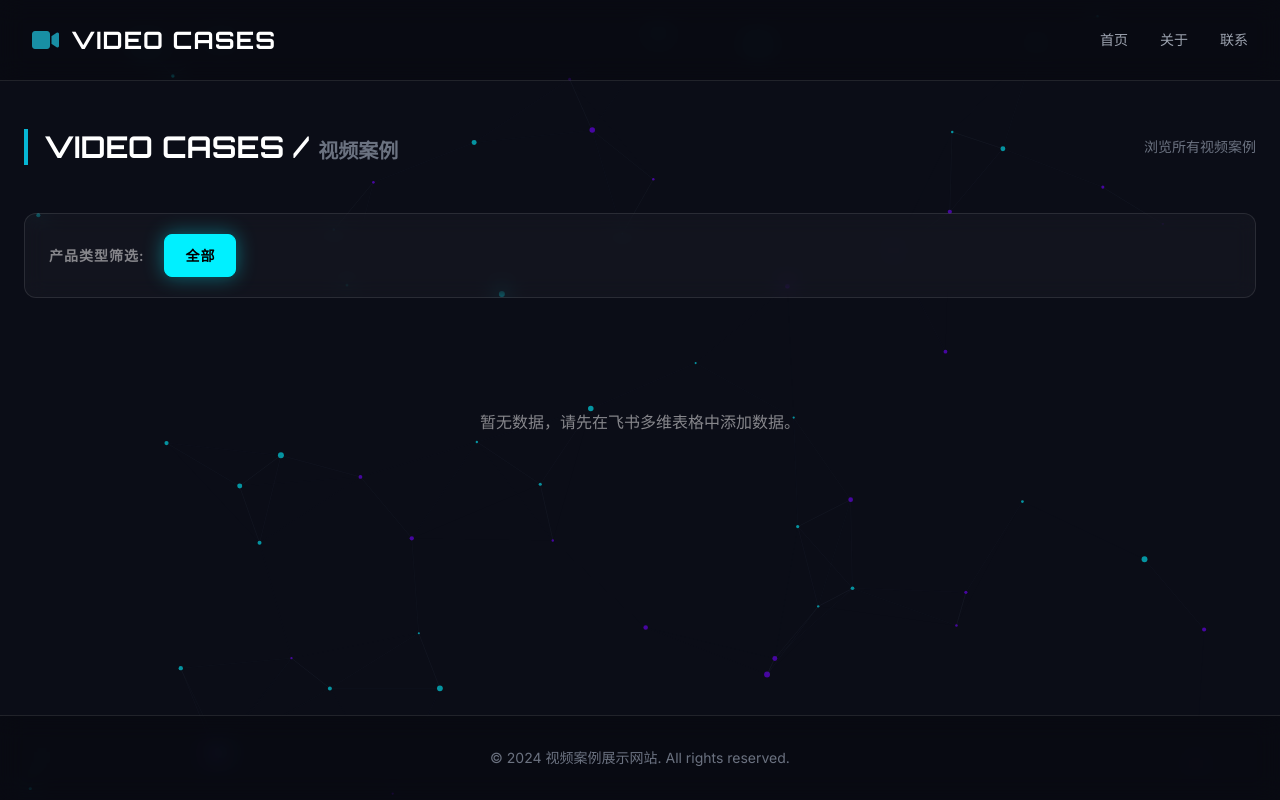
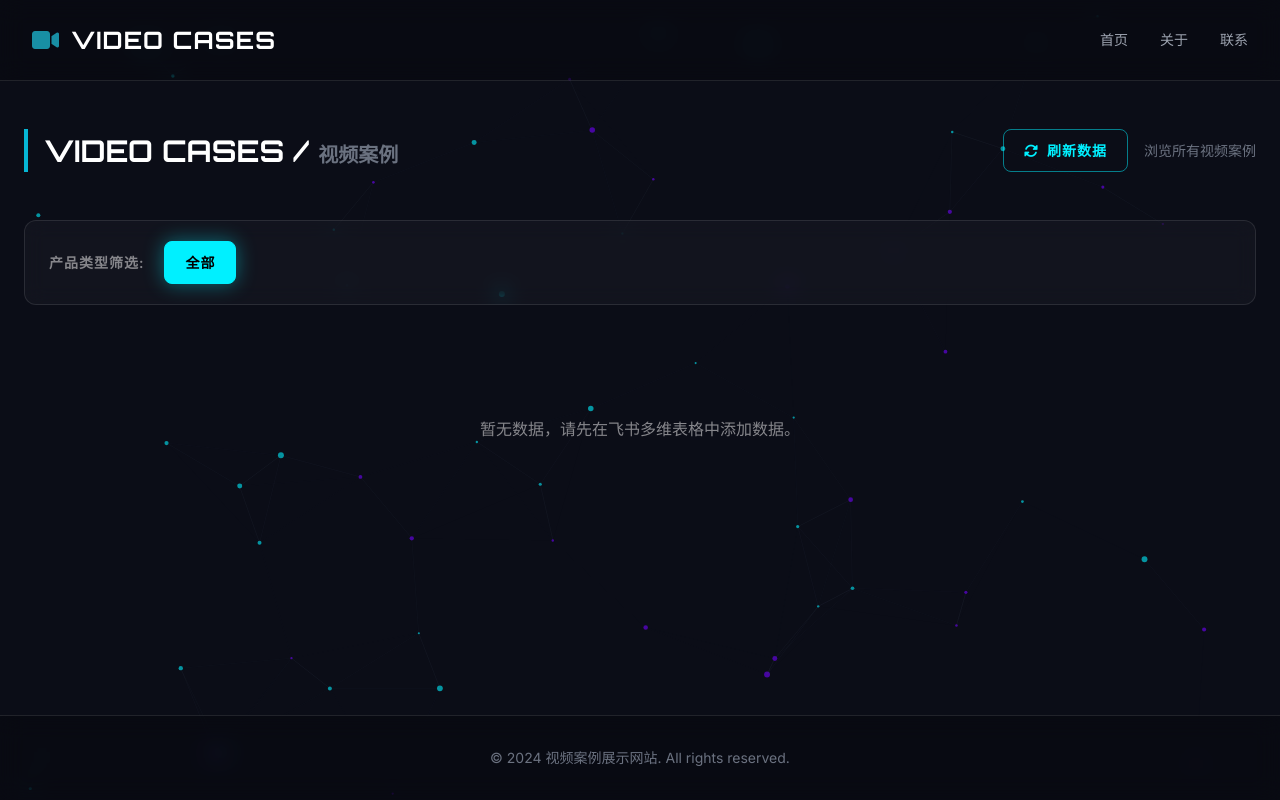
Before and after one commit to sekokaze/video-img-showcase, a Flask app: page / in a window 1280 px wide. Run offline with Flask 3, Linux system fonts and the light colour scheme; data that the repository does not hold is empty; some libraries are stand-ins or nearby versions.

Commit message:
添加数据刷新功能：在首页添加刷新按钮，点击可立即清除缓存并从飞书获取最新数据

```diff
--- a/app.py
+++ b/app.py
@@ -147,6 +147,13 @@ def favicon():
     return '', 204
 
 
+@app.route('/refresh-cache')
+def refresh_cache():
+    cache['data'] = None
+    cache['timestamp'] = None
+    return {'success': True, 'message': '缓存已清除，数据已刷新'}
+
+
 @app.route('/detail/<record_id>')
 def detail(record_id):
     records = get_bitable_records()
--- a/static/css/style.css
+++ b/static/css/style.css
@@ -161,6 +161,34 @@ body {
     border-color: var(--primary-glow);
     color: #000;
     box-shadow: 0 0 20px rgba(0, 240, 255, 0.4);
+}
+
+.refresh-btn {
+    display: inline-flex;
+    align-items: center;
+    padding: 10px 20px;
+    border-radius: 8px;
+    font-size: 14px;
+    font-weight: 600;
+    transition: all 0.3s ease;
+    background: transparent;
+    border: 1px solid rgba(0, 240, 255, 0.5);
+    color: var(--primary-glow);
+    cursor: pointer;
+    text-transform: uppercase;
+    letter-spacing: 1px;
+}
+
+.refresh-btn:hover:not(:disabled) {
+    background: var(--primary-glow);
+    color: #000;
+    box-shadow: 0 0 20px rgba(0, 240, 255, 0.4);
+    transform: translateY(-2px);
+}
+
+.refresh-btn:disabled {
+    opacity: 0.6;
+    cursor: not-allowed;
 }
 
 @media (max-width: 768px) {
--- a/templates/index.html
+++ b/templates/index.html
@@ -5,7 +5,12 @@
 {% block content %}
 <div class="flex items-center justify-between mb-12 border-l-4 border-cyan-500 pl-4">
     <h2 class="text-3xl font-bold font-tech">VIDEO CASES / <span class="text-gray-500 text-xl">视频案例</span></h2>
-    <div class="hidden md:block text-gray-500 text-sm">浏览所有视频案例</div>
+    <div class="flex items-center gap-4">
+        <button id="refresh-btn" class="refresh-btn">
+            <i class="fa-solid fa-rotate mr-2"></i>刷新数据
+        </button>
+        <div class="hidden md:block text-gray-500 text-sm">浏览所有视频案例</div>
+    </div>
 </div>
 
 <div class="filter-container">
@@ -55,4 +60,28 @@
     </div>
     {% endif %}
 </div>
+
+<script>
+document.getElementById('refresh-btn').addEventListener('click', function() {
+    const btn = this;
+    btn.disabled = true;
+    btn.innerHTML = '<i class="fa-solid fa-spinner fa-spin mr-2"></i>刷新中...';
+
+    fetch('/refresh-cache')
+        .then(response => response.json())
+        .then(data => {
+            if (data.success) {
+                setTimeout(() => {
+                    window.location.reload();
+                }, 500);
+            }
+        })
+        .catch(error => {
+            console.error('刷新失败:', error);
+            btn.disabled = false;
+            btn.innerHTML = '<i class="fa-solid fa-rotate mr-2"></i>刷新数据';
+            alert('刷新失败，请稍后重试');
+        });
+});
+</script>
 {% endblock %}
```
